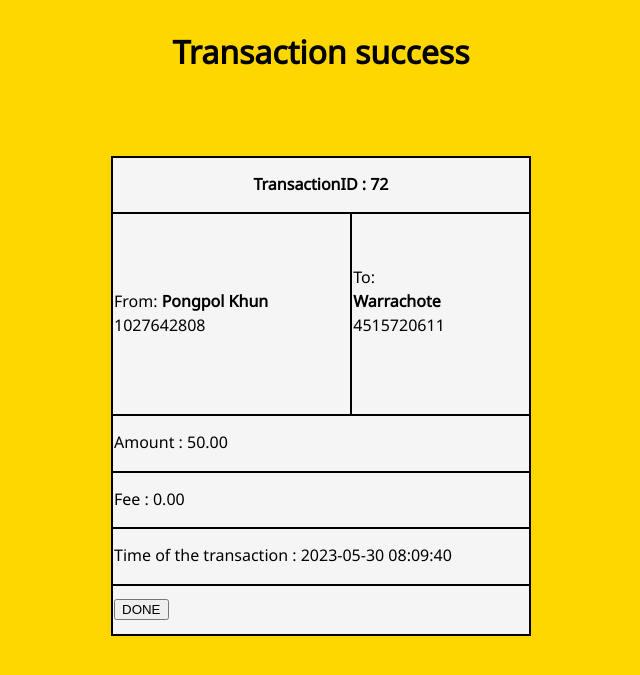
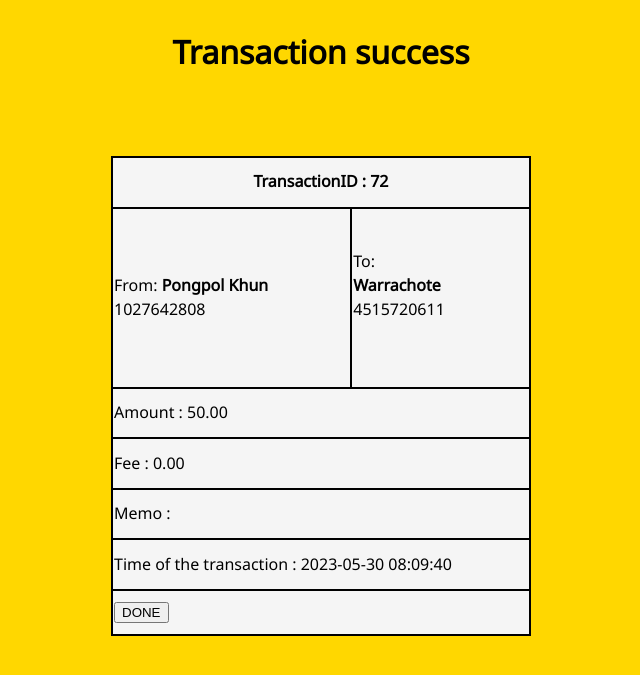
Before and after one commit to pnmine/Krungthon_Analysis, a PHP site: page /reciept.php in a window 1280 px wide. Shown: the part 48-723 px from the top of the page, without its empty margins (319-959 px from the left). Run offline with PHP 8.4, Linux system fonts and the light colour scheme; data comes from the database, SQL or seed files in the repository; data that the repository does not hold is empty.

Commit message:
Add transaction memo display to receipt page

```diff
--- a/KrungThon-Bank-master/public/reciept.php
+++ b/KrungThon-Bank-master/public/reciept.php
@@ -71,6 +71,11 @@
         <td colspan= "2"><?php echo 'Fee : '.$row['fee'];?></td>
     </tr>
 
+    <tr>
+
+        <td colspan= "2"><?php echo 'Memo : '.$row['transaction_memo'];?></td>
+    </tr>
+
 
     <tr>
         <td colspan= "2"><?php echo 'Time of the transaction : '.$row['date_and_time_of_transaction'];?></td>
```
